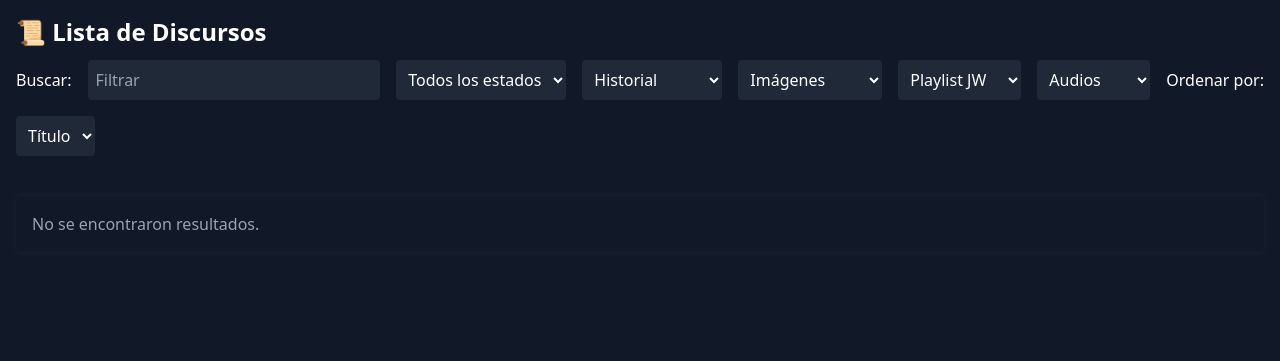
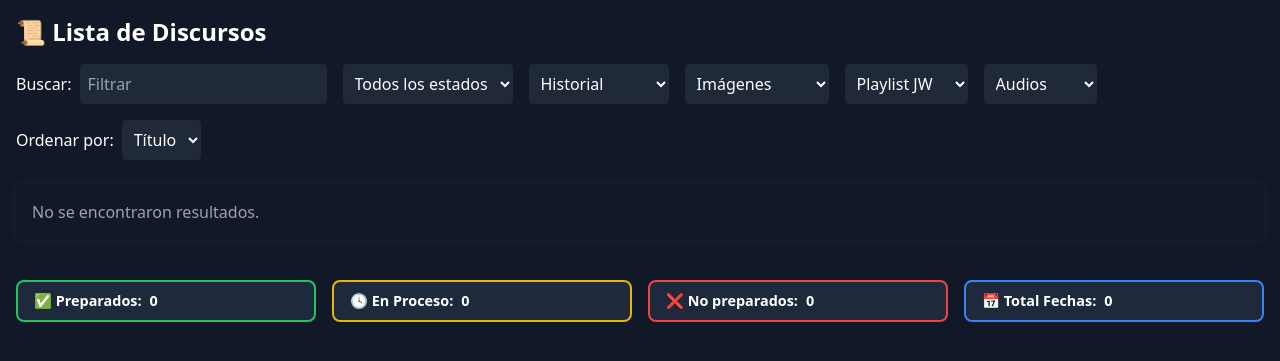
Before and after one commit to 4nddrs/speechControl, a Flask app: page / in a window 1280 px wide. Shown: the top 361 px of the page. Run offline with Flask 3, Linux system fonts and the light colour scheme; data that the repository does not hold is empty; parts of the project's set-up code (start-up, migrations or seed data) failed here and were passed over; some libraries are stand-ins or nearby versions.

Commit message:
Add Counts and improve Icon

```diff
--- a/app.py
+++ b/app.py
@@ -15,7 +15,7 @@ if not cred_json:
 credentials_dict = json.loads(cred_json)
 cred = credentials.Certificate(credentials_dict)
 
-# cred = credentials.Certificate("discurso2.json")
+# cred = credentials.Certificate("discursos-fr.json")
 firebase_admin.initialize_app(cred)
 
 
--- a/templates/index.html
+++ b/templates/index.html
@@ -5,7 +5,13 @@
   <meta name="viewport" content="width=device-width, initial-scale=1" />
   <title>Discursos JW</title>
   <script src="https://cdn.tailwindcss.com"></script>
-  <link rel="icon" type="image/x-icon" href="{{ url_for('static', filename='favicon.ico') }}">
+
+  <link rel="icon" type="image/png" href="/static/faviconIco/favicon-96x96.png" sizes="96x96" />
+  <link rel="icon" type="image/svg+xml" href="/static/faviconIco/favicon.svg" />
+  <link rel="shortcut icon" href="/static/faviconIco/favicon.ico" />
+  <link rel="apple-touch-icon" sizes="180x180" href="/static/faviconIco/apple-touch-icon.png" />
+  <meta name="apple-mobile-web-app-title" content="MyWebSite" />
+  <link rel="manifest" href="/static/faviconIco/site.webmanifest" />
 
   <style>
     a {
@@ -62,27 +68,54 @@
         font-size: 0.85rem;
       }
     }
+
+    .contador-container {
+      background-color: #1e293b; /* azul oscuro similar a fondo web */
+      padding: 0.5rem 1rem;
+      border-radius: 0.5rem; /* esquinas redondeadas */
+      color: white;
+      font-weight: 600;
+      display: flex;
+      align-items: center;
+      gap: 0.5rem;
+      font-size: 0.9rem;
+    }
+    .contador-verde {
+      border: 2px solid #22c55e; /* verde */
+    }
+    .contador-amarillo {
+      border: 2px solid #eab308; /* amarillo */
+    }
+    .contador-rojo {
+      border: 2px solid #ef4444; /* rojo */
+    }
+    .contador-azul {
+      border: 2px solid #3b82f6; /* azul brillante */
+    }
   </style>
 </head>
 <body class="bg-gray-900 text-white px-2 sm:px-4 py-4 font-sans min-h-screen">
 
   <div class="w-full">
-    <header class="flex flex-wrap justify-between items-center mb-6 gap-3">
-      <h1 class="text-2xl font-bold flex-shrink-0">📜 Lista de Discursos</h1>
-      <div class="flex flex-wrap items-center gap-4 mb-4">
+    <header class="flex flex-wrap items-center justify-between gap-4 mb-6">
+      <h1 class="text-2xl font-bold whitespace-nowrap">📜 Lista de Discursos</h1>
+
+      <div class="flex flex-wrap items-center gap-4">
         <!-- Buscar -->
+        <div class="flex items-center gap-2">
           <label for="filtro" class="whitespace-nowrap">Buscar:</label>
           <input
             id="filtro"
             type="search"
             placeholder="Filtrar"
-          class="bg-gray-800 text-white p-2 rounded min-w-[200px] flex-grow"
+            class="bg-gray-800 text-white p-2 rounded min-w-[160px]"
             oninput="filtrarTabla()"
             autocomplete="off"
             spellcheck="false"
           />
+        </div>
 
-        <!-- Filtro Estado -->
+        <!-- Estado -->
         <select id="filtroEstado" class="bg-gray-800 text-white p-2 rounded" onchange="renderizarTabla(modoOrden)">
           <option value="">Todos los estados</option>
           <option value="No preparado">No preparado</option>
@@ -90,7 +123,7 @@
           <option value="Preparado">Preparado</option>
         </select>
 
-        <!-- Filtro Historial -->
+        <!-- Historial -->
         <select id="filtroHistorial" class="bg-gray-800 text-white p-2 rounded" onchange="renderizarTabla(modoOrden)">
           <option value="">Historial</option>
           <option value="con_mas">Más fechas</option>
@@ -98,40 +131,58 @@
           <option value="reciente">Más reciente</option>
         </select>
 
-        <!-- Filtro Imágenes -->
+        <!-- Imágenes -->
         <select id="filtroImagenes" class="bg-gray-800 text-white p-2 rounded" onchange="renderizarTabla(modoOrden)">
           <option value="">Imágenes</option>
           <option value="con">Con imágenes</option>
           <option value="sin">Sin imágenes</option>
         </select>
 
+        <!-- Playlist JW -->
         <select id="filtroImagenesJW" class="bg-gray-800 text-white p-2 rounded" onchange="renderizarTabla(modoOrden)">
           <option value="">Playlist JW</option>
           <option value="con_imagen">Con Playlist</option>
           <option value="sin_imagen">Sin Playlist</option>
         </select>
 
-
-        <!-- Filtro Audio -->
+        <!-- Audios -->
         <select id="filtroAudio" class="bg-gray-800 text-white p-2 rounded" onchange="renderizarTabla(modoOrden)">
           <option value="">Audios</option>
           <option value="con">Con audio</option>
           <option value="sin">Sin audio</option>
         </select>
 
-
         <!-- Ordenar por -->
+        <div class="flex items-center gap-2">
           <label for="sortSelector" class="whitespace-nowrap">Ordenar por:</label>
           <select id="sortSelector" class="bg-gray-800 text-white p-2 rounded" onchange="renderizarTabla(this.value)">
             <option value="titulo">Título</option>
             <option value="tema">Tema</option>
           </select>
         </div>
-
+      </div>
     </header>
 
     <div id="tablaContainer"></div>
   </div>
+
+  <br/>
+
+  <div class="grid grid-cols-1 sm:grid-cols-4 gap-4 text-white text-center mt-4">
+    <div class="contador-container contador-verde">
+      ✅ Preparados: <span id="countPreparado">0</span>
+    </div>
+    <div class="contador-container contador-amarillo">
+      🕓 En Proceso: <span id="countProgreso">0</span>
+    </div>
+    <div class="contador-container contador-rojo">
+      ❌ No preparados: <span id="countNoPreparado">0</span>
+    </div>
+    <div class="contador-container contador-azul">
+      📅 Total Fechas: <span id="countFechas">0</span>
+    </div>
+  </div>
+
 
   <!-- Modal reutilizable -->
   <div id="modal" class="fixed inset-0 hidden bg-black bg-opacity-70 z-50 flex items-center justify-center">
@@ -160,6 +211,25 @@
       discursos = await res.json();
       renderizarTabla(modoOrden);
     }
+
+    function contarEstados(lista) {
+      let preparados = 0, progreso = 0, noPreparados = 0, totalFechas = 0;
+      lista.forEach(d => {
+        if (d.estado === "Preparado") preparados++;
+        else if (d.estado === "En Progreso") progreso++;
+        else if (d.estado === "No preparado") noPreparados++;
+
+        if (Array.isArray(d.historial)) {
+          totalFechas += d.historial.length;
+        }
+      });
+
+      document.getElementById("countPreparado").textContent = preparados;
+      document.getElementById("countProgreso").textContent = progreso;
+      document.getElementById("countNoPreparado").textContent = noPreparados;
+      document.getElementById("countFechas").textContent = totalFechas;
+    }
+
 
     function renderizarTabla(modo) {
       modoOrden = modo;
@@ -228,6 +298,7 @@
         }
       }
 
+      contarEstados(datos);
       // Renderizado
       if (modo === "titulo") {
         container.innerHTML = generarTablaPlano(datos);
@@ -352,15 +423,9 @@
             href="https://wa.me/?text=${mensajeWhatsApp}"
             target="_blank"
             title="Enviar WhatsApp"
-      class="flex items-center justify-center cursor-pointer hover:opacity-80"
+            class="flex items-center justify-center cursor-pointer text-gray-800 hover:text-gray-600 text-2xl"
           >
-      <img
-        src="static/icons/wt.png"
-        alt="WhatsApp"
-        width="24"
-        height="24"
-        class="inline-block"
-      />
+            🟢
           </a>
 
           <a
@@ -377,11 +442,6 @@
           ❌
         </div>
       `;
-
-
-
-
-
 
       let historialTexto = "";
       if (!d.historial || d.historial.length === 0) {
```
Also changed, not shown: static/faviconIco/apple-touch-icon.png (added), static/faviconIco/favicon-96x96.png (added), static/faviconIco/favicon.ico (added), static/faviconIco/favicon.svg (added), static/faviconIco/site.webmanifest (added), static/faviconIco/web-app-manifest-192x192.png (added), static/faviconIco/web-app-manifest-512x512.png (added). Lines whose indentation alone changed are shown as unchanged.
